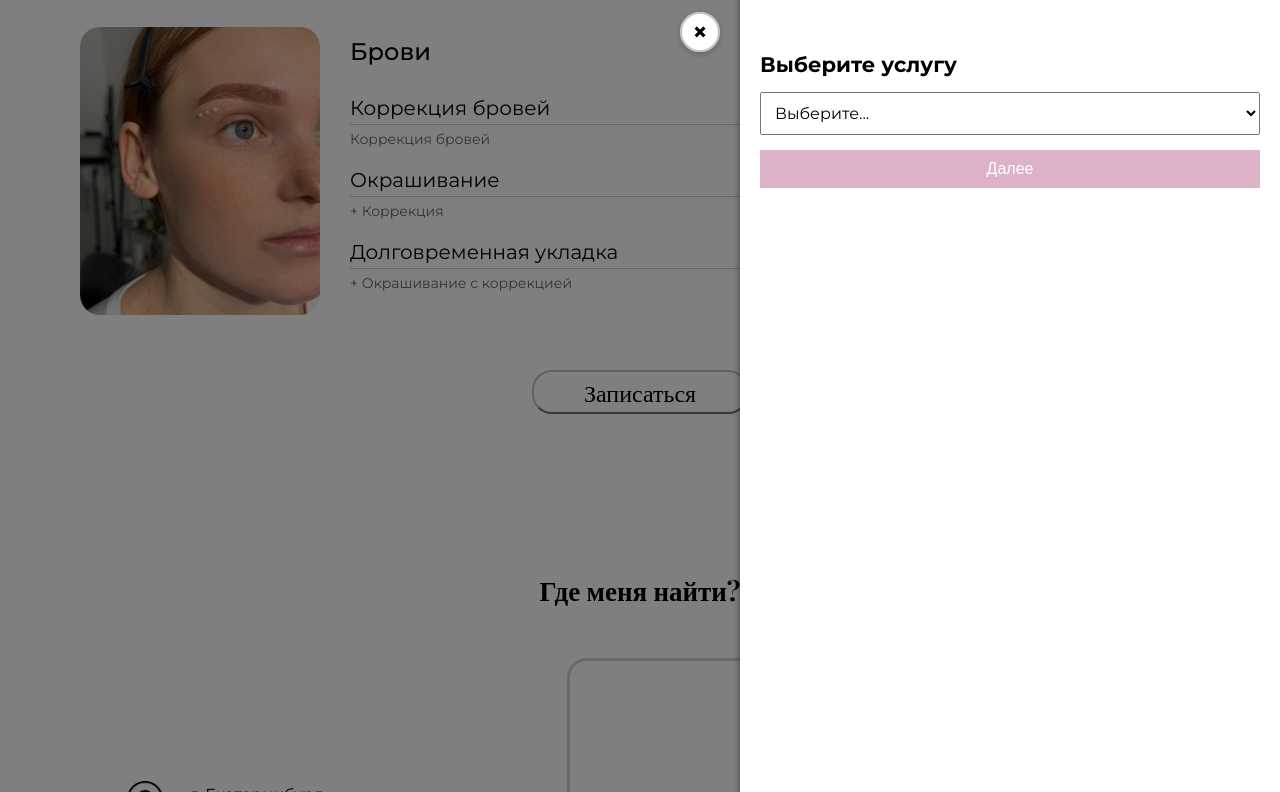
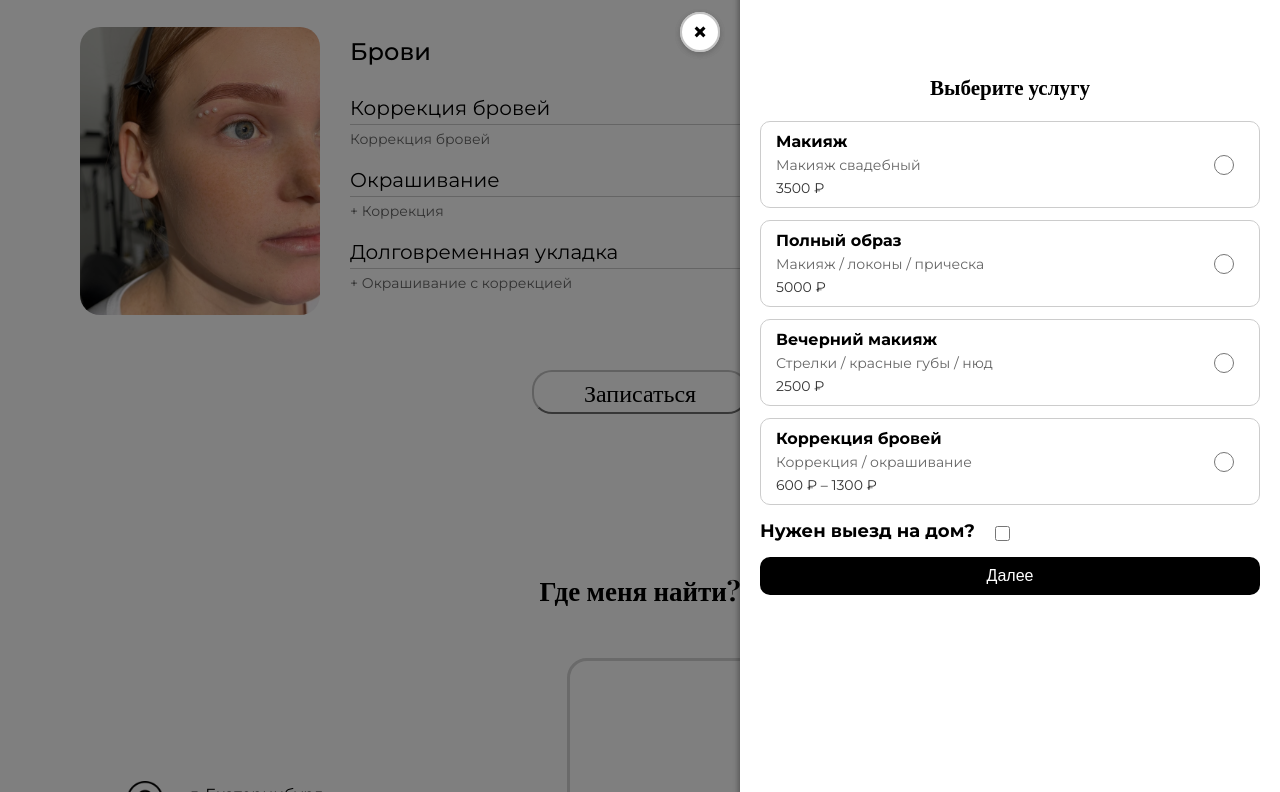
Before and after one commit to ReginaBoo/visagee, a plain HTML site: page frontend/index.html in a window 1280 px wide. Both pictures are taken after a click on the button "Записаться". Shown: the part 3601-4393 px from the top of the page. Drawn offline with nearby package versions, Linux system fonts and the light colour scheme; a web font is replaced by a local one.

Commit message:
добавлены стили для блока выбора услуг

```diff
--- a/frontend/index.html
+++ b/frontend/index.html
@@ -266,13 +266,70 @@
         <span class="close-btn" onclick="closeSidebar()">&times;</span>
         <div id="step1" class="step">
           <h3>Выберите услугу</h3>
-          <select id="serviceSelect">
-            <option disabled selected>Выберите...</option>
-            <option value="bridal">Свадебный макияж</option>
-            <option value="full-look">Полный образ</option>
-            <option value="evening">Вечерний макияж</option>
-            <option value="brows">Коррекция бровей</option>
-          </select>
+          <div class="service-option">
+            <label>
+              <div class="service-details">
+                <div class="service-title">Макияж</div>
+                <div class="service-desc">Макияж свадебный</div>
+                <div class="service-price">3500 ₽</div>
+              </div>
+              <div class="radio-div">
+                <input type="radio" name="service" value="bridal" />
+              </div>
+            </label>
+          </div>
+
+          <div class="service-option">
+            <label>
+              <div class="service-details">
+                <div class="service-title">Полный образ</div>
+                <div class="service-desc">Макияж / локоны / прическа</div>
+                <div class="service-price">5000 ₽</div>
+              </div>
+              <div class="radio-div">
+                <input type="radio" name="service" value="full-look" />
+              </div>
+            </label>
+          </div>
+
+          <div class="service-option">
+            <label>
+              <div class="service-details">
+                <div class="service-title">Вечерний макияж</div>
+                <div class="service-desc">Стрелки / красные губы / нюд</div>
+                <div class="service-price">2500 ₽</div>
+              </div>
+              <div class="radio-div">
+                <input type="radio" name="service" value="evening" />
+              </div>
+            </label>
+          </div>
+
+          <div class="service-option">
+            <label>
+              <div class="service-details">
+                <div class="service-title">Коррекция бровей</div>
+                <div class="service-desc">Коррекция / окрашивание</div>
+                <div class="service-price">600 ₽ – 1300 ₽</div>
+              </div>
+              <div class="radio-div">
+                <input type="radio" name="service" value="brows" />
+              </div>
+            </label>
+          </div>
+        </div>
+        <div class="checkbox-row">
+          <span class="checkbox-label">Нужен выезд на дом?</span>
+          <div class="checkbox-div">
+            <input type="checkbox" id="needTravel" onchange="toggleAddressField()">
+          </div>
+        </div>
+      </div>
+
+      <div id="addressField" class="address-field">
+        <input type="text" id="address" placeholder="Введите адрес">
+      </div>
+
       <button onclick="goToStep2()">Далее</button>
     </div>
 
--- a/frontend/js/booking.js
+++ b/frontend/js/booking.js
@@ -40,3 +40,9 @@ function onOverlayClick(event) {
     closeSidebar();
   }
 }
+function toggleAddressField() {
+  const checkbox = document.getElementById("needTravel");
+  const addressField = document.getElementById("addressField");
+
+  addressField.style.display = checkbox.checked ? "block" : "none";
+}
--- a/frontend/style.css
+++ b/frontend/style.css
@@ -439,7 +439,6 @@ footer {
   z-index: 1000;
 }
 
-/* Кнопка вне боковика, "прилеплена" к его левому краю */
 .close-btn {
   position: fixed;
   top: 20px;
@@ -475,13 +474,14 @@ footer {
 }
 
 .sidebar .step {
-  margin-top: 40px;
+  margin-top: 60px;
   max-width: 4750px;
 }
 
 .sidebar h3 {
-  font-family: "Montserrat", sans-serif;
-  margin-bottom: 15px;
+  text-align: center;
+  font-family: "Playfair Display", serif;
+  margin-bottom: 20px;
 }
 
 .sidebar select,
@@ -494,15 +494,124 @@ footer {
 }
 
 .sidebar button {
-  background-color: #dcb2c8;
+  background-color: #000000;
   color: white;
   padding: 10px;
   width: 100%;
   border: none;
   cursor: pointer;
   font-size: 16px;
+  border-radius: 10px;
 }
 
 .sidebar button:hover {
-  background-color: #c292af;
+  background-color: #c6c6c6;
 }
+
+.service-option {
+  border: 1px solid #ccc;
+  border-radius: 10px;
+  padding: 10px 15px;
+  margin-bottom: 12px;
+  transition: background 0.3s ease;
+}
+
+.service-option label {
+  display: flex;
+  justify-content: space-between;
+  align-items: center;
+  gap: 4px;
+  width: 100%;
+  height: 100%;
+}
+
+.service-details {
+  flex: 1;
+  display: flex;
+  flex-direction: column;
+  justify-content: center;
+}
+
+.service-title {
+  font-weight: bold;
+  font-size: 16px;
+}
+
+.service-desc {
+  font-size: 14px;
+  margin-top: 5px;
+  color: #666;
+}
+
+.service-price {
+  font-size: 14px;
+  color: #333;
+  margin-top: 5px;
+}
+
+.radio-div {
+  display: flex;
+  align-items: center;
+  justify-content: center;
+  height: 100%;
+  min-width: 40px;
+}
+
+.radio-div input[type="radio"] {
+  display: block;
+  margin: 0;
+  height: 20px;
+  width: 20px;
+}
+
+.checkbox-row {
+  display: flex;
+  justify-content: flex-start;
+  align-items: center;
+  gap: 20px;
+  width: 100%;
+  margin-top: 15px;
+  margin-bottom: 10px;
+}
+
+.checkbox-label {
+  display: flex;
+  align-items: center;
+  margin-bottom: 5px;
+  font-size: 18px;
+  font-weight: bold;
+}
+
+.checkbox-div {
+  display: flex;
+  align-items: center;
+  flex-shrink: 0;
+}
+
+.checkbox-div input {
+  display: block;
+  margin: 0;
+  height: 15px;
+  width: 15px;
+}
+
+
+.address-field {
+  display: none;
+  flex-direction: column;
+  gap: 10px;
+  margin-bottom: 5px;
+  margin-right: 20px;
+}
+
+.address-field label {
+  margin-bottom: 5px;
+}
+
+.address-field input {
+  border-color: #bbbbbb;
+  border-radius: 10px;
+  font-size: 14px;
+  width: 100%;
+
+}
```
Lines whose indentation alone changed are shown as unchanged.
